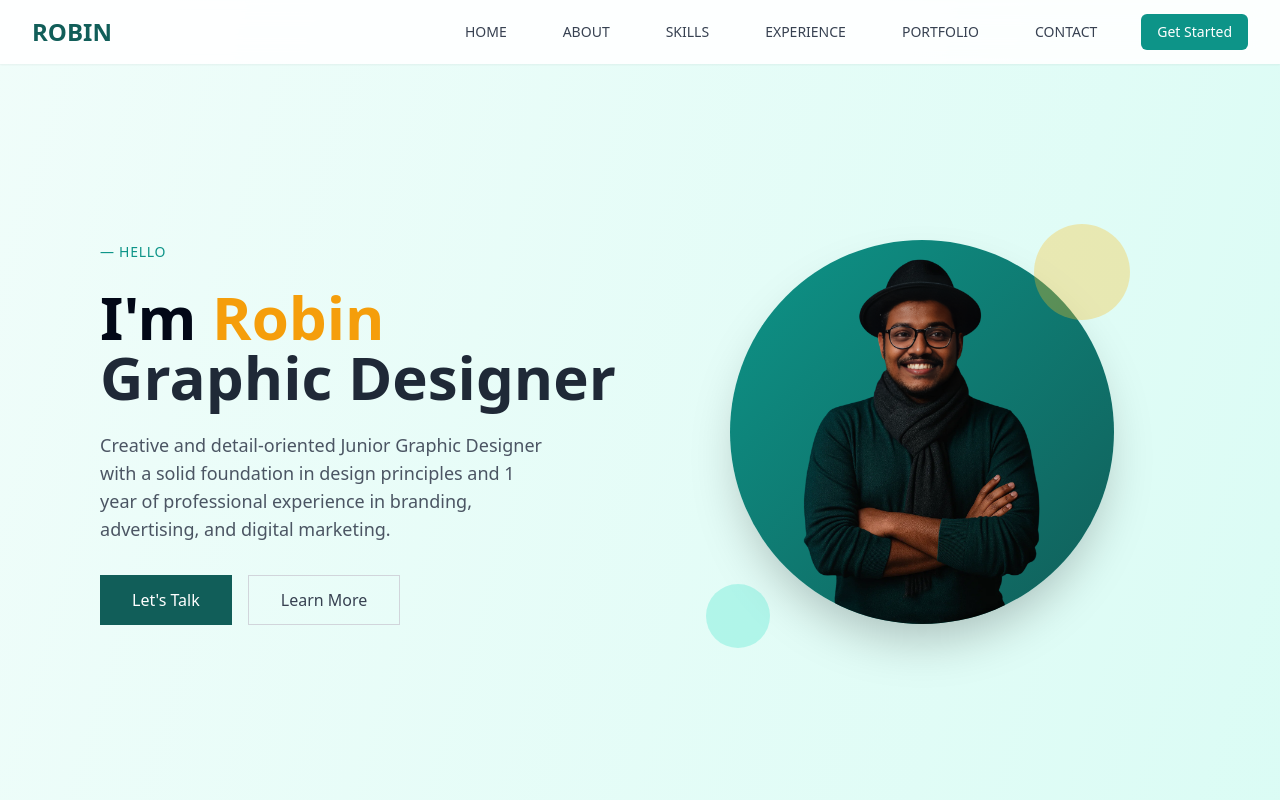
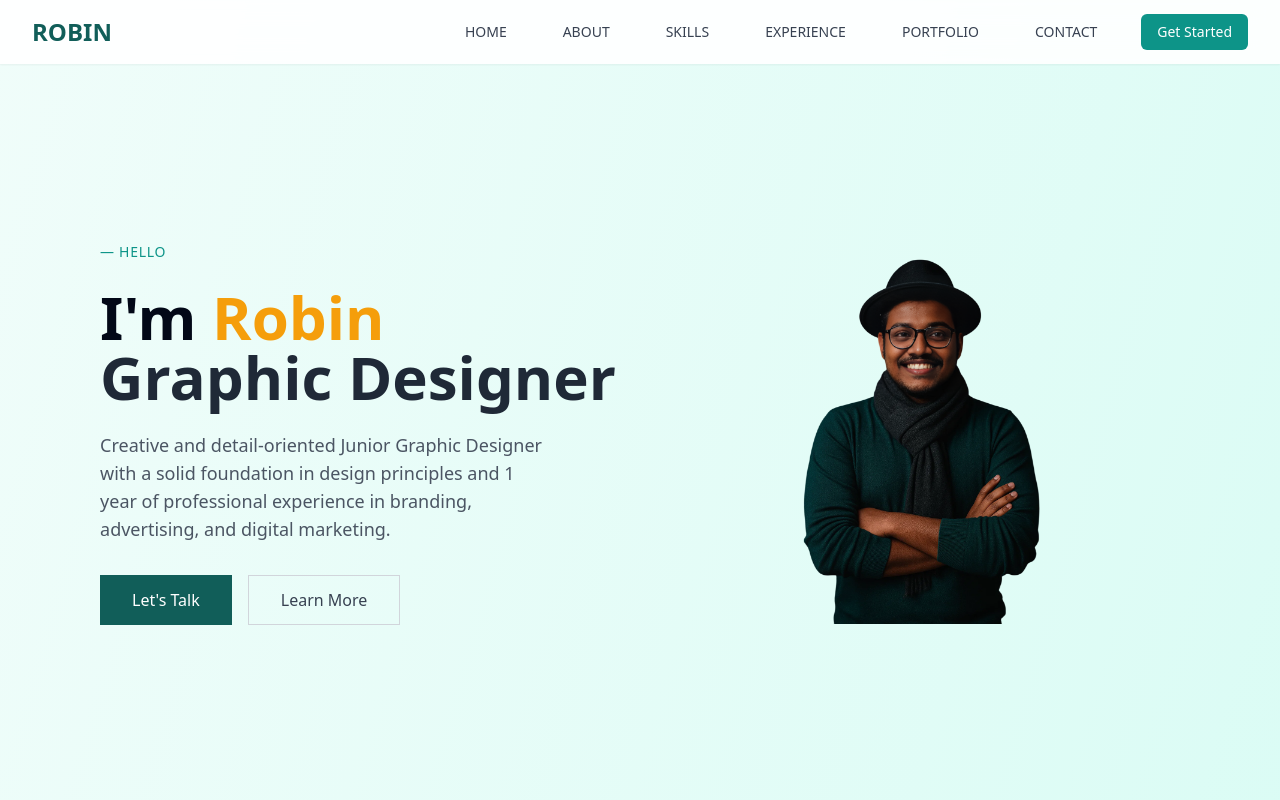
Before and after one commit to robin-sebastian/robin-sebastian.github.io, a React (Vite) app: page / in a window 1280 px wide. Shown: the top 800 px of the page. Built offline with nearby package versions, Linux system fonts and the light colour scheme.

Commit message:
Remove profile image circle
Removes the circular background and animations around the hero profile image.

```diff
--- a/src/components/Hero.tsx
+++ b/src/components/Hero.tsx
@@ -1,3 +1,4 @@
+
 const Hero = () => {
   return <section id="home" className="min-h-screen flex items-center justify-center pt-16">
       <div className="max-w-7xl mx-auto px-4 sm:px-6 lg:px-8">
@@ -28,11 +29,11 @@ const Hero = () => {
 
           <div className="order-1 lg:order-2 flex justify-center">
             <div className="relative">
-              <div className="w-80 h-80 md:w-96 md:h-96 bg-gradient-to-br from-teal-600 to-teal-800 rounded-full flex items-center justify-center overflow-hidden shadow-2xl">
-                <img alt="Robin Sebastian - Graphic Designer" src="/lovable-uploads/8c0bc4ed-0f3c-428b-8e98-61c996ec9bcf.png" className="w-full h-full object-scale-down" />
-              </div>
-              <div className="absolute -top-4 -right-4 w-24 h-24 bg-amber-400 rounded-full opacity-20 animate-pulse"></div>
-              <div className="absolute -bottom-6 -left-6 w-16 h-16 bg-teal-300 rounded-full opacity-30 animate-pulse"></div>
+              <img
+                alt="Robin Sebastian - Graphic Designer"
+                src="/lovable-uploads/d675957f-2b37-4406-beef-1040a2a42eb5.png"
+                className="w-80 h-80 md:w-96 md:h-96 object-contain"
+              />
             </div>
           </div>
         </div>
```
